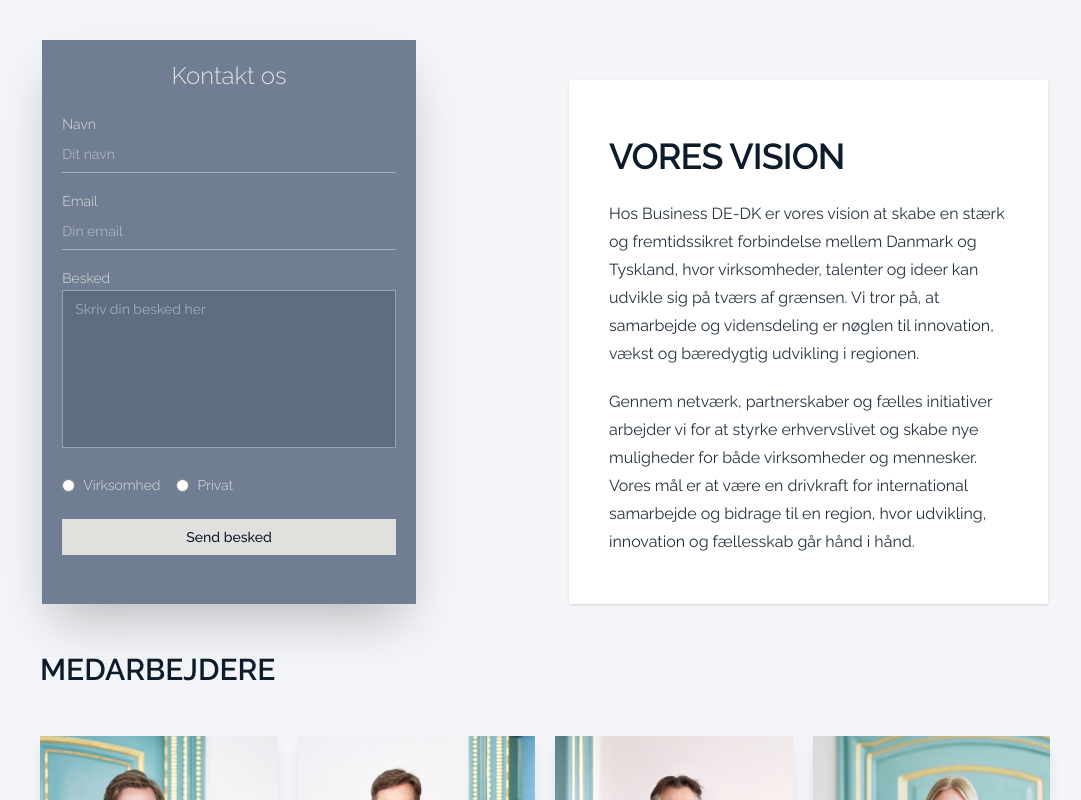
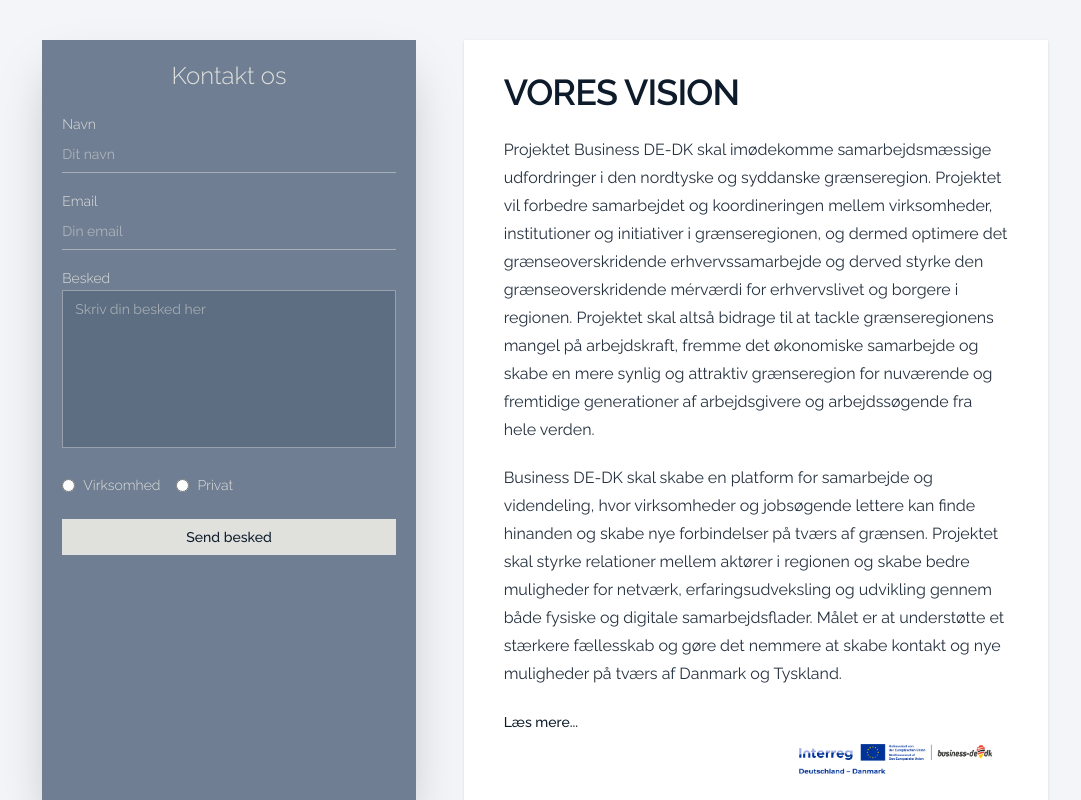
Before and after one commit to OliverBrik/2semexam, a Vue app: page /about in a window 1280 px wide. Shown: the part 720-1520 px from the top of the page, without its empty margins (95-1176 px from the left). Built offline with nearby package versions, Linux system fonts and the light colour scheme; no server answers.

Commit message:
[add] info about interreg and link to project site

```diff
--- a/src/views/AboutView.vue
+++ b/src/views/AboutView.vue
@@ -1,4 +1,6 @@
 <script setup>
+import InterregLogo from '../assets/logos/Interreg-Logo_business-de-dk.png'
+
 const formspreeAction = import.meta.env.VITE_FORMSPREE_FORM_ID
   ? `https://formspree.io/f/${import.meta.env.VITE_FORMSPREE_FORM_ID}`
   : 'https://formspree.io/f/your-form-id'
@@ -95,19 +97,29 @@
           </form>
         </aside>
 
-        <article class="col-span-12 bg-white px-6 py-8 shadow-sm lg:col-span-5 lg:col-start-7 lg:mt-10 lg:px-10 lg:py-12 xl:col-span-5 xl:col-start-7">
+        <article class="col-span-12 flex flex-col h-full bg-white shadow-sm lg:col-span-6 lg:col-start-7  lg:px-10 lg:py-6 xl:col-span-6 xl:col-start-6">
           <h2 class="mt-2 text-3xl font-semibold tracking-tight text-primary-darkest sm:text-4xl">VORES VISION</h2>
           <div class="mt-6 space-y-5 text-base leading-7 text-primary-darkest/90">
             <p>
-              Hos Business DE-DK er vores vision at skabe en stærk og fremtidssikret forbindelse mellem Danmark og
-              Tyskland, hvor virksomheder, talenter og ideer kan udvikle sig på tværs af grænsen. Vi tror på, at
-              samarbejde og vidensdeling er nøglen til innovation, vækst og bæredygtig udvikling i regionen.
+                Projektet Business DE-DK skal imødekomme samarbejdsmæssige udfordringer i den nordtyske og syddanske grænseregion. Projektet vil forbedre samarbejdet og koordineringen mellem virksomheder, institutioner og initiativer i grænseregionen, og dermed optimere det grænseoverskridende erhvervssamarbejde og derved styrke den grænseoverskridende mérværdi for erhvervslivet og borgere i regionen. Projektet skal altså bidrage til at tackle grænseregionens mangel på arbejdskraft, fremme det økonomiske samarbejde og skabe en mere synlig og attraktiv grænseregion for nuværende og fremtidige generationer af arbejdsgivere og arbejdssøgende fra hele verden.
             </p>
+        <div class="mt-4 space-y-5 text-base leading-7 text-primary-darkest/90">
             <p>
-              Gennem netværk, partnerskaber og fælles initiativer arbejder vi for at styrke erhvervslivet og skabe nye
-              muligheder for både virksomheder og mennesker. Vores mål er at være en drivkraft for international
-              samarbejde og bidrage til en region, hvor udvikling, innovation og fællesskab går hånd i hånd.
+                Business DE-DK skal skabe en platform for samarbejde og videndeling, hvor virksomheder og jobsøgende lettere kan finde hinanden og skabe nye forbindelser på tværs af grænsen. Projektet skal styrke relationer mellem aktører i regionen og skabe bedre muligheder for netværk, erfaringsudveksling og udvikling gennem både fysiske og digitale samarbejdsflader. Målet er at understøtte et stærkere fællesskab og gøre det nemmere at skabe kontakt og nye muligheder på tværs af Danmark og Tyskland.
             </p>
+          <a
+            href="https://www.interreg-de-dk.eu/dk/projekter-og-resultater/vores-projekter/enkeltvisning-projekter/business-de-dk/"
+            target="_blank"
+            rel="noopener noreferrer"
+            class="text-sm font-medium text-primary-darkest hover:underline"
+          >
+            Læs mere...
+          </a>
+        </div>
+          </div>
+
+          <div class="mt-auto flex justify-end">
+            <img :src="InterregLogo" alt="Interreg logo" class="h-12 w-auto" />
           </div>
         </article>
       </div>
```
Also changed, not shown: src/assets/logos/Interreg-Logo_business-de-dk.png (added).
